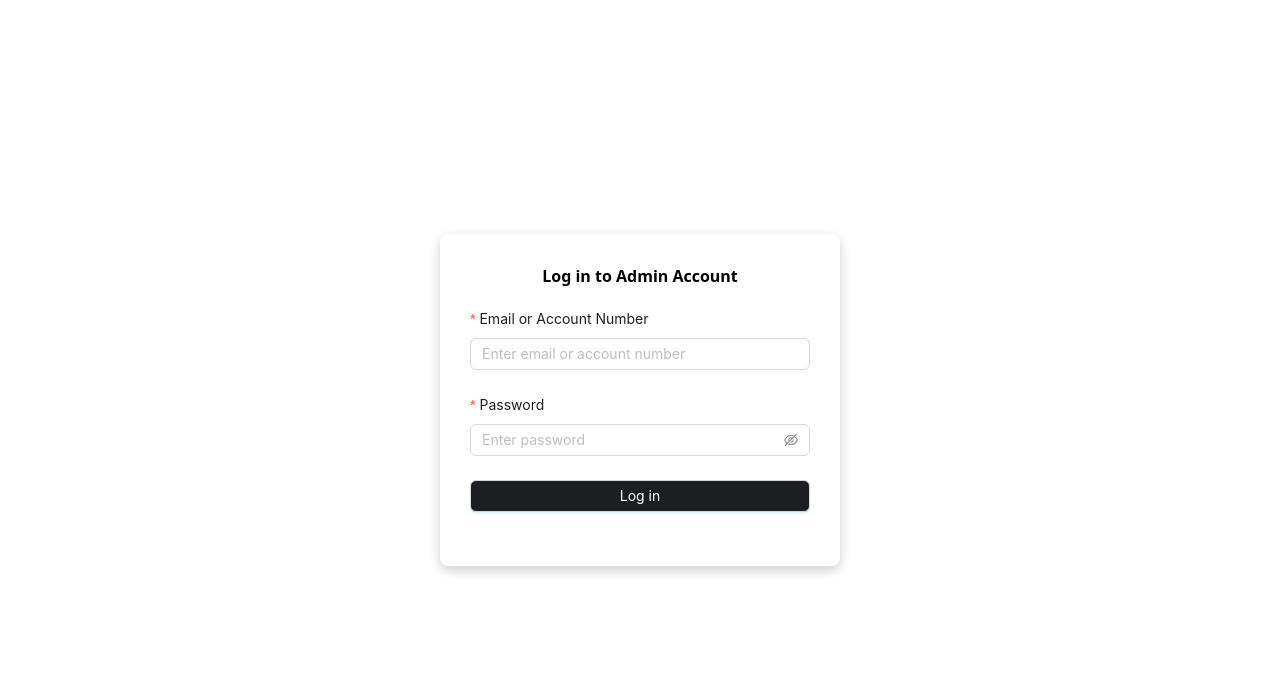
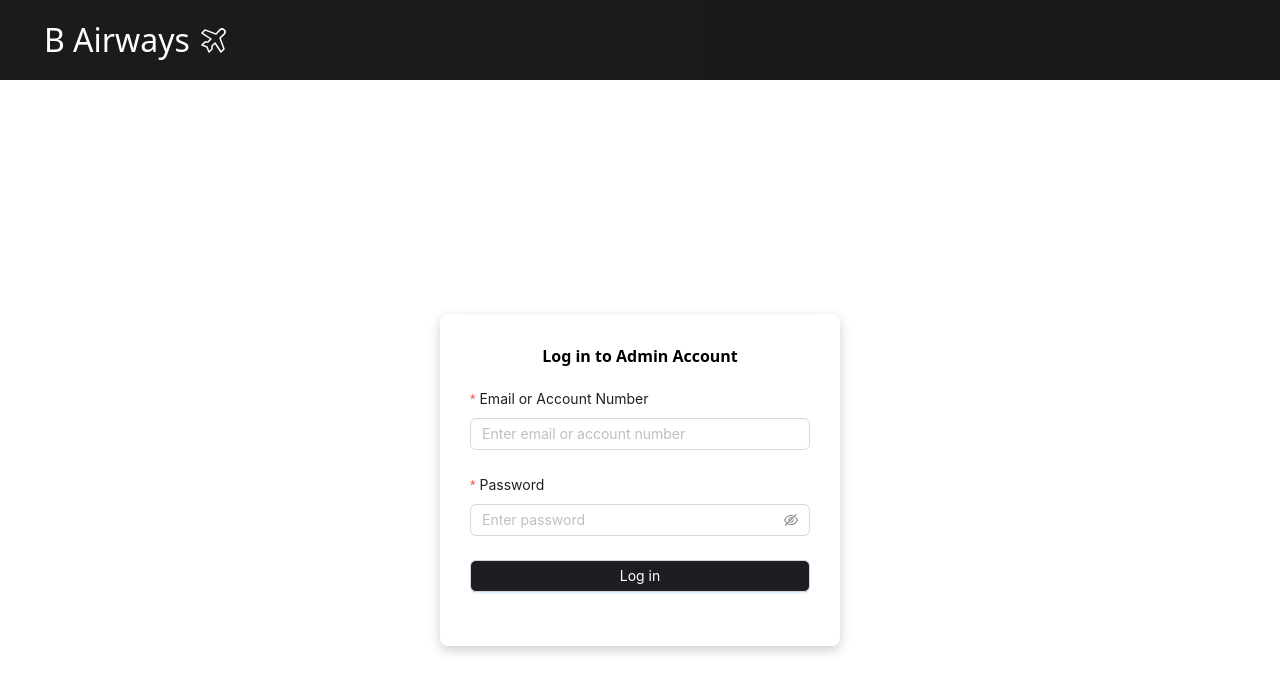
Before and after one commit to De-Silva-Madhushankha/Airline-Reservation-System, a React (Vite) app in the folder b-airlines-admin/: page / in a window 1280 px wide. Shown: the top 692 px of the page. Built offline with nearby package versions, Linux system fonts and the light colour scheme.

Commit message:
edit signin with component

```diff
--- a/b-airlines-admin/src/components/SignIn.jsx
+++ b/b-airlines-admin/src/components/SignIn.jsx
@@ -3,6 +3,9 @@ import { Form, Input, Button, Checkbox, Alert, Row, Col } from 'antd';
 import axios from '../axiosConfig.js';
 import { useNavigate } from 'react-router-dom';
 import styled from 'styled-components';
+import { Header } from 'antd/es/layout/layout.js';
+import Head from './Header';
+
 
 const CustomCheckbox = styled(Checkbox)`
   .ant-checkbox-inner {
@@ -70,13 +73,16 @@ const SignIn = () => {
   };
 
   return (
-    <div style={{
+    <div>
+      <Head/>
+      <div style={{
       height: '100vh',
       backgroundColor: 'white',
       display: 'flex',
       justifyContent: 'center',
       alignItems: 'center'
     }}>
+
       <div style={{
         width: '100%',
         maxWidth: '400px',
@@ -131,6 +137,8 @@ const SignIn = () => {
 
       </div>
     </div>
+    </div>
+
   );
 };
 
```
